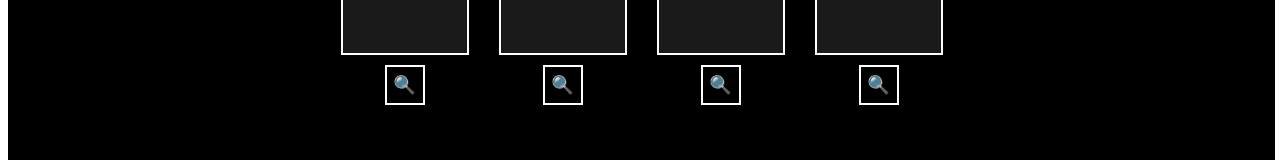
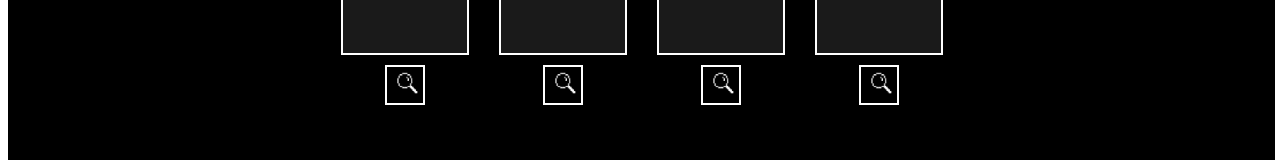
Before and after one commit to JuCenBer/lost-in-time, an Angular app: page /mainMenu in a window 1280 px wide. Shown: the part 383-543 px from the top of the page. Built offline with nearby package versions, Linux system fonts and the light colour scheme.

Commit message:
magnifier icon

```diff
--- a/src/app/components/main-menu/main-menu.component.html
+++ b/src/app/components/main-menu/main-menu.component.html
@@ -3,7 +3,7 @@
     <div class="menu-item" *ngFor="let item of items; let i = index">
       <input type="text" class="menu-square" maxlength="1" [(ngModel)]="input[i]" (ngModelChange)="input[i] = input[i].toUpperCase()">
       <button class="icon-square" (click)="abrirModal(i)">
-        🔍
+        <img class="icon" src="assets/icons/magnifier-white.png">
       </button>
     </div>
   </div>
--- a/src/app/components/main-menu/main-menu.component.scss
+++ b/src/app/components/main-menu/main-menu.component.scss
@@ -95,3 +95,10 @@
   margin-top: 20px;
   color: white;
 }
+
+.icon {
+  width: 115%;
+}
+.icon:hover {
+  content: url("../../../assets/icons/magnifier-black.png");
+}
```
Also changed, not shown: src/assets/icons/magnifier-black.png (added), src/assets/icons/magnifier-white.png (added).
